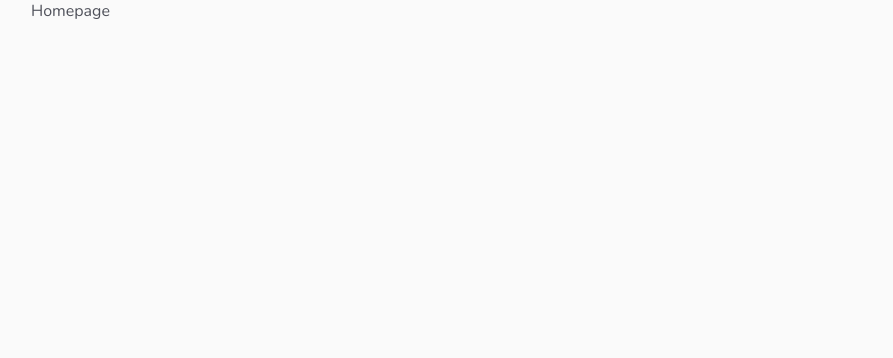
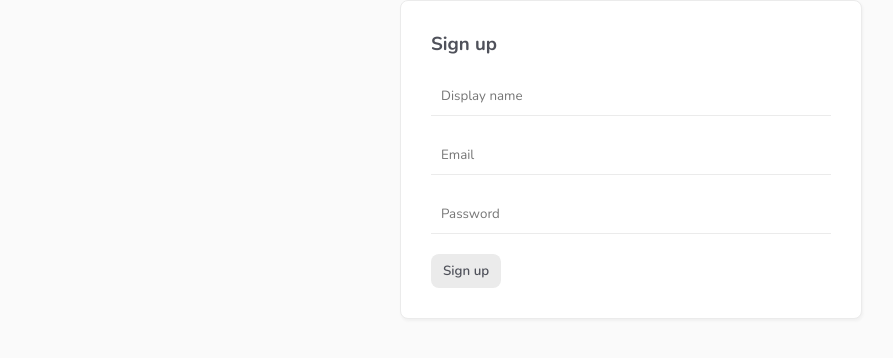
Before and after one commit to LiRezende/muso-ninjas, a Vue app: page /signup in a window 1280 px wide. Shown: the top 358 px of the page, without its empty margins (9-902 px from the left). Built offline with nearby package versions, Linux system fonts and the light colour scheme; no server answers.

Commit message:
Signup and Login views created.

```diff
--- a/src/router/index.js
+++ b/src/router/index.js
@@ -1,16 +1,28 @@
-import { createRouter, createWebHashHistory } from 'vue-router'
+import { createRouter, createWebHistory } from 'vue-router'
 import HomeView from '../views/HomeView.vue'
+import Login from '../views/auth/Login.vue'
+import Signup from '../views/auth/Signup.vue'
 
 const routes = [
   {
     path: '/',
     name: 'home',
     component: HomeView
+  },
+  {
+    path: '/login',
+    name: 'Login',
+    component: Login
+  },
+  {
+    path: '/signup',
+    name: 'Signup',
+    component: Signup
   }
 ]
 
 const router = createRouter({
-  history: createWebHashHistory(),
+  history: createWebHistory(process.env.BASE_URL),
   routes
 })
 
--- /dev/null
+++ b/src/views/auth/Login.vue
@@ -0,0 +1,33 @@
+<template>
+    <form @submit.prevent="handleSubmit">
+        <h3>Log in</h3>
+        <input type="email" placeholder="Email" v-model="email">
+        <input type="password" placeholder="Password" v-model="password">
+        <div v-if="error" class="error">{{ error }}</div>
+        <button v-if="!isPending">Log in</button>
+        <button v-if="isPending" disabled>Loading...</button>
+    </form>
+</template>
+
+<script>
+import useLogin from '@/composables/useLogin';
+import { ref } from 'vue';
+
+export default {
+    setup() {
+        const { error, login, isPending } = useLogin();
+
+        const email = ref('');
+        const password = ref('');
+
+        const handleSubmit = async () => {
+            const res = await login(email.value, password.value);
+            if(!error.value) {
+                console.log('User logged in!');
+            }
+        }
+
+        return { email, password, handleSubmit, error, isPending };
+    }
+}
+</script>
--- /dev/null
+++ b/src/views/auth/Signup.vue
@@ -0,0 +1,35 @@
+<template>
+  <form @submit.prevent="handleSubmit">
+    <h3>Sign up</h3>
+    <input type="text" placeholder="Display name" v-model="displayName">
+    <input type="email" placeholder="Email" v-model="email">
+    <input type="password" placeholder="Password" v-model="password">
+    <div v-if="error" class="error">{{ error }}</div>
+    <button v-if="!isPending">Sign up</button>
+    <button v-if="isPending" disabled>Loading</button>
+  </form>
+</template>
+
+<script>
+import useSignup from '@/composables/useSignup'
+import { ref } from 'vue'
+
+export default {
+  setup() {
+    const { error, signup, isPending } = useSignup()
+
+    const email = ref('')
+    const password = ref('')
+    const displayName = ref('')
+
+    const handleSubmit = async () => {
+      const res = await signup(email.value, password.value, displayName.value)
+      if (!error.value) {
+        console.log('user signed up')
+      }
+    }
+
+    return { email, password, displayName, handleSubmit, error, isPending }
+  }
+}
+</script>
```
